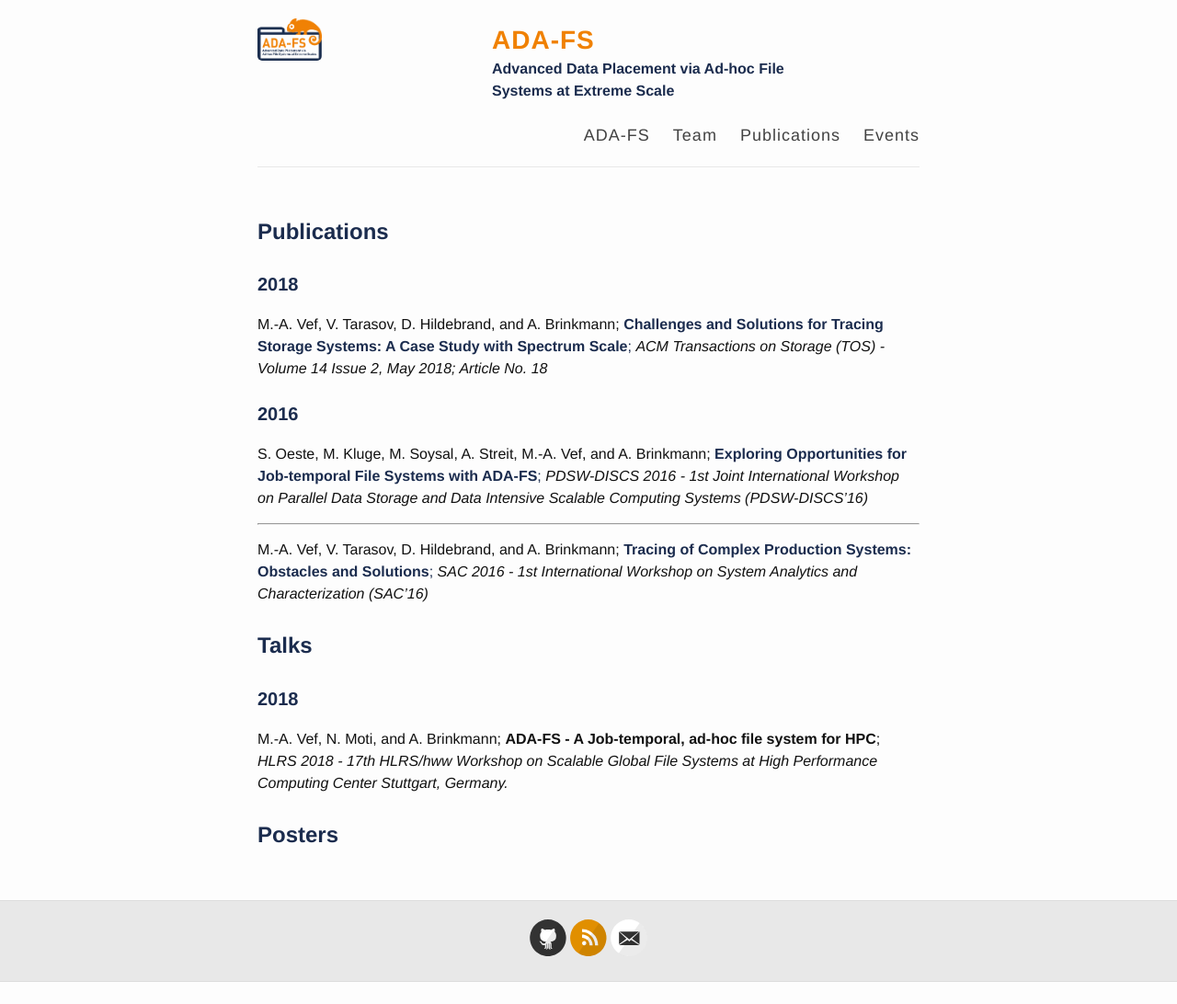
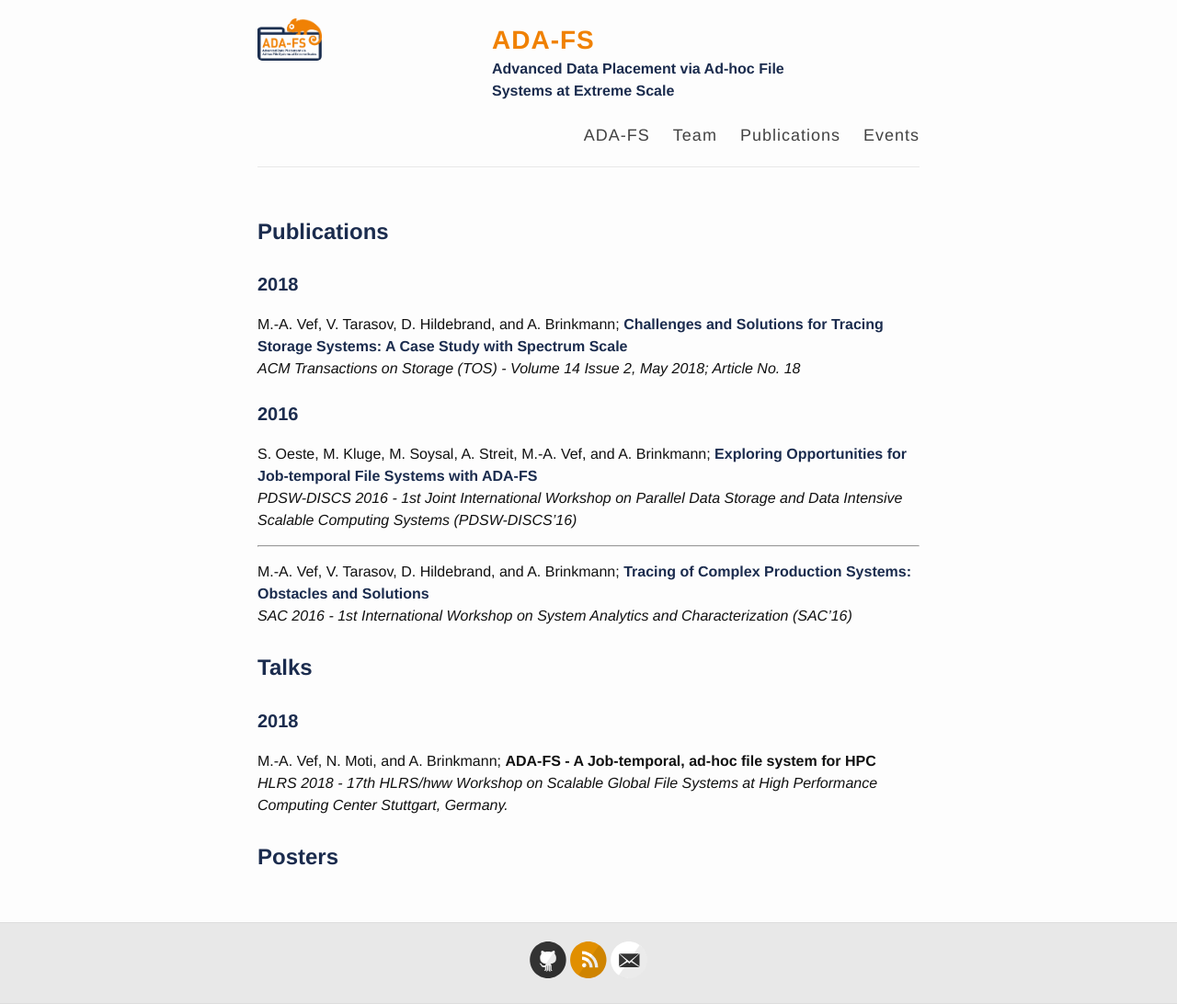
Before and after one commit to ada-fs/ada-fs.github.io, a Jekyll site: the page built from publications.md, in a window 1280 px wide. Shown: the whole page at 92% size. Built offline with Jekyll 4.4.1, drawn with Linux system fonts in a browser that asks for light colours; before the commit the page ends 1068 px from its top, so only the background shows below that.

Commit message:
Somewhat better formatting

```diff
--- a/publications.md
+++ b/publications.md
@@ -10,8 +10,9 @@ permalink: /publications/
 
 <p>M.-A. Vef, V. Tarasov, D. Hildebrand, and A. Brinkmann;
   <a href="https://dl.acm.org/citation.cfm?id=3149376">
-    <b>Challenges and Solutions for Tracing Storage Systems: A Case Study with Spectrum Scale</b>;
+    <b>Challenges and Solutions for Tracing Storage Systems: A Case Study with Spectrum Scale</b>
   </a>
+  <br>
   <em>
 		ACM Transactions on Storage (TOS)  - Volume 14 Issue 2, May 2018; Article No. 18
 	</em>
@@ -21,8 +22,9 @@ permalink: /publications/
 
 <p>S. Oeste, M. Kluge, M. Soysal, A. Streit, M.-A. Vef, and A. Brinkmann;
   <a href="http://www.pdsw.org/pdsw-discs16/wips/oeste-wip-pdsw-discs16.pdf">
-    <b>Exploring Opportunities for Job-temporal File Systems with ADA-FS</b>;
+    <b>Exploring Opportunities for Job-temporal File Systems with ADA-FS</b>
   </a>
+  <br>
   <em>
     PDSW-DISCS 2016 - 1st Joint International Workshop on Parallel Data Storage and Data Intensive Scalable Computing Systems (PDSW-DISCS’16)
   </em>
@@ -32,8 +34,9 @@ permalink: /publications/
 
 <p>M.-A. Vef, V. Tarasov, D. Hildebrand, and A. Brinkmann;
   <a href="https://drive.google.com/open?id=0B-75gd4swZPMZ1pOUFBJeWxfVjQ">
-    <b>Tracing of Complex Production Systems: Obstacles and Solutions</b>;
+    <b>Tracing of Complex Production Systems: Obstacles and Solutions</b>
   </a>
+  <br>
   <em>
 		SAC 2016 - 1st International Workshop on System Analytics and Characterization (SAC’16)
 	</em>
@@ -45,7 +48,8 @@ permalink: /publications/
 ### 2018
 
 <p>M.-A. Vef, N. Moti, and A. Brinkmann;
-  <b>ADA-FS - A Job-temporal, ad-hoc file system for HPC</b>;
+  <b>ADA-FS - A Job-temporal, ad-hoc file system for HPC</b>
+  <br>
   <em>
     HLRS 2018 - 17th HLRS/hww Workshop on Scalable Global File Systems at High Performance Computing Center Stuttgart, Germany.
 	</em>
```
